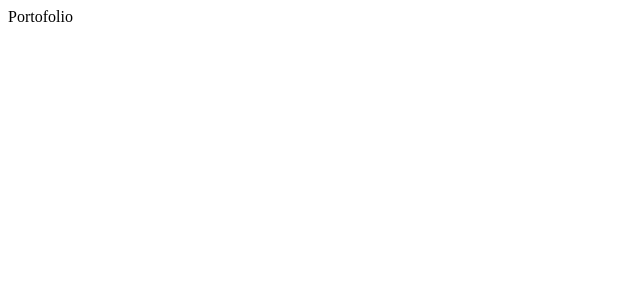
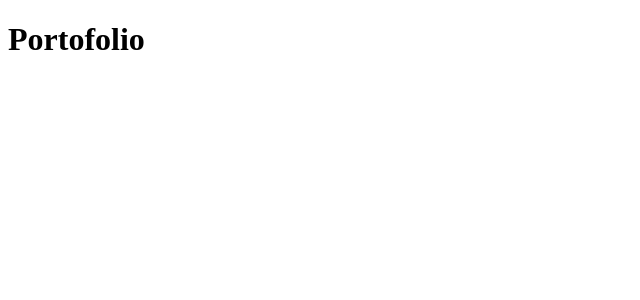
Before and after one commit to fandi-ahmad/fandi-ahmad.github.io, a React (Vite) app: page /portofolio in a window 1280 px wide. Shown: the top 300 px of the page, without its empty margins (0-640 px from the left). Built offline with nearby package versions, Linux system fonts and the light colour scheme.

Commit message:
testing modified file

```diff
--- a/src/pages/Dashboard.js
+++ b/src/pages/Dashboard.jsx
@@ -1,6 +1,11 @@
-import React from 'react'
+import React, { useEffect } from 'react'
 
 const Dashboard = () => {
+
+  useEffect(() => {
+    console.log('ini halaman dashboard');
+  }, [])
+
   return (
     <div>
       <h1>dashboard: first setup</h1>
--- a/src/pages/Portofolio.js
+++ /dev/null
@@ -1,9 +0,0 @@
-import React from 'react'
-
-const Portofolio = () => {
-  return (
-    <div>Portofolio</div>
-  )
-}
-
-export default Portofolio
--- /dev/null
+++ b/src/pages/Portofolio.jsx
@@ -0,0 +1,16 @@
+import React, { useEffect } from 'react'
+
+const Portofolio = () => {
+
+  useEffect(() => {
+    console.log('ini halaman portofolio');
+  }, [])
+
+  return (
+    <div>
+      <h1>Portofolio</h1>
+    </div>
+  )
+}
+
+export default Portofolio
```
Also changed, not shown: 1 other file (tests, documents, lock files or other folders).
